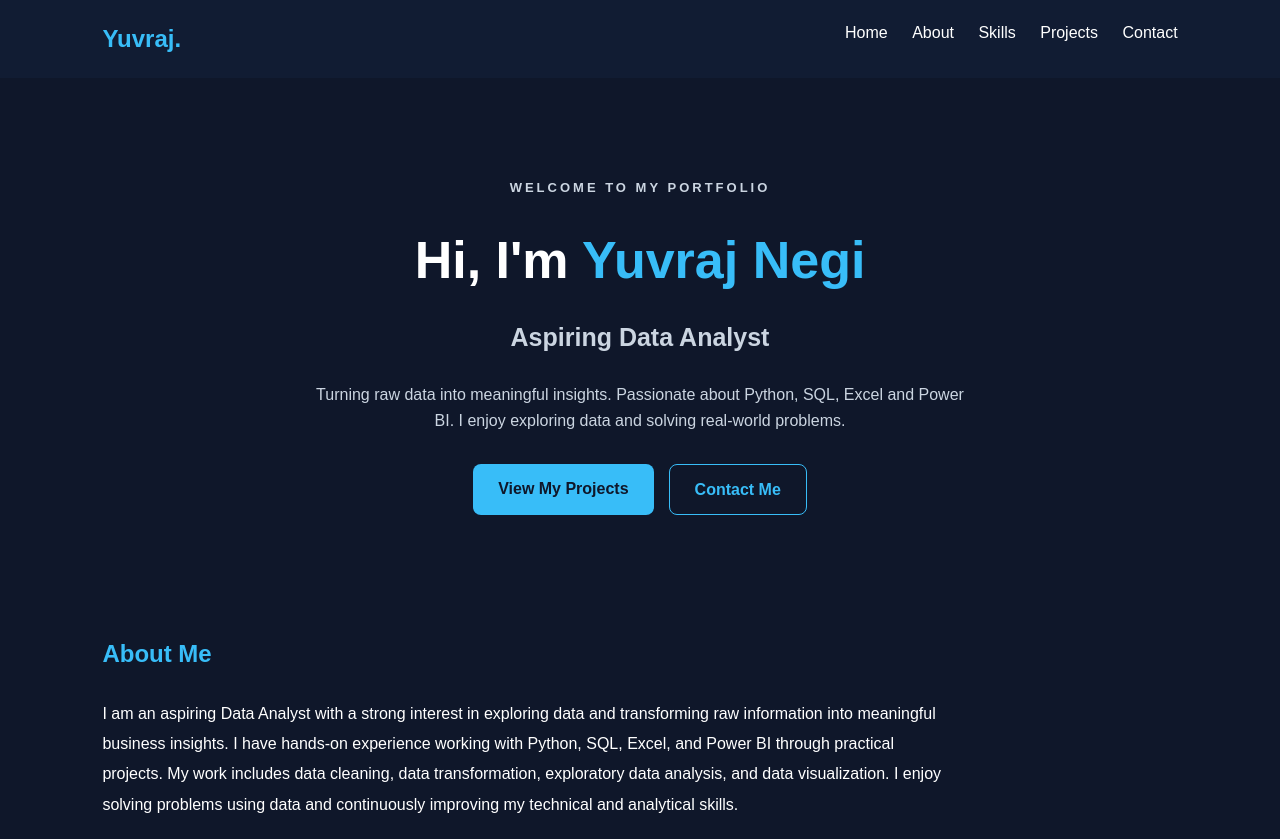
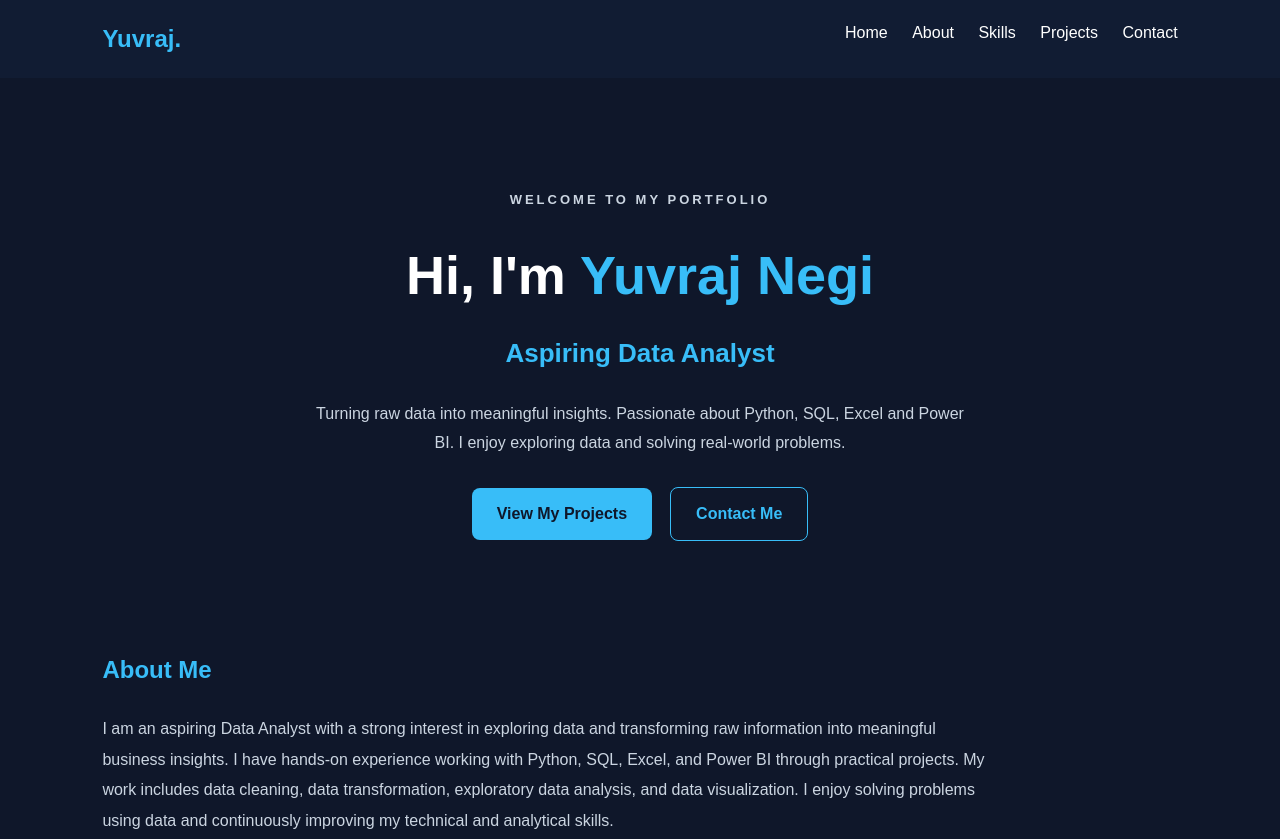
Before and after one commit to Yuvrajnegi813/yuvrajnegi813.github.io, a plain HTML site: page index.html in a window 1280 px wide. Shown: the top 839 px of the page. Drawn offline with Linux system fonts and the light colour scheme.

Commit message:
Update style.css

```diff
--- a/style.css
+++ b/style.css
@@ -272,3 +272,99 @@ section h2 {
     max-width: 650px;
     margin: 20px auto;
 }
+
+/* ===== HERO SECTION REDESIGN ===== */
+
+.hero {
+    min-height: auto;
+    padding: 90px 20px 65px;
+    text-align: center;
+}
+
+.intro-tag {
+    color: #38bdf8;
+    font-size: 13px;
+    font-weight: bold;
+    letter-spacing: 3px;
+    margin-bottom: 20px;
+}
+
+.hero h1 {
+    font-size: 54px;
+    margin-bottom: 15px;
+}
+
+.hero h2 {
+    font-size: 26px;
+    color: #38bdf8;
+}
+
+.hero p {
+    max-width: 650px;
+    margin: 20px auto;
+    color: #cbd5e1;
+    line-height: 1.8;
+}
+
+/* ===== HERO BUTTONS ===== */
+
+.hero-buttons {
+    display: flex;
+    justify-content: center;
+    align-items: center;
+    gap: 18px;
+    margin-top: 30px;
+}
+
+.hero-buttons a {
+    display: inline-block;
+    padding: 13px 25px;
+    border-radius: 8px;
+    text-decoration: none;
+    font-weight: bold;
+    transition: 0.3s ease;
+}
+
+.main-btn {
+    background: #38bdf8;
+    color: #0f172a !important;
+}
+
+.secondary-btn {
+    border: 1px solid #38bdf8;
+    color: #38bdf8 !important;
+}
+
+.hero-buttons a:hover {
+    transform: translateY(-4px);
+}
+
+/* ===== ABOUT SECTION ===== */
+
+#about {
+    padding-top: 45px;
+}
+
+#about p {
+    max-width: 900px;
+    line-height: 1.9;
+    color: #cbd5e1;
+}
+
+/* ===== MOBILE DESIGN ===== */
+
+@media screen and (max-width: 768px) {
+
+    .hero h1 {
+        font-size: 36px;
+    }
+
+    .hero-buttons {
+        flex-direction: column;
+    }
+
+    .hero-buttons a {
+        width: 200px;
+        text-align: center;
+    }
+}
```
